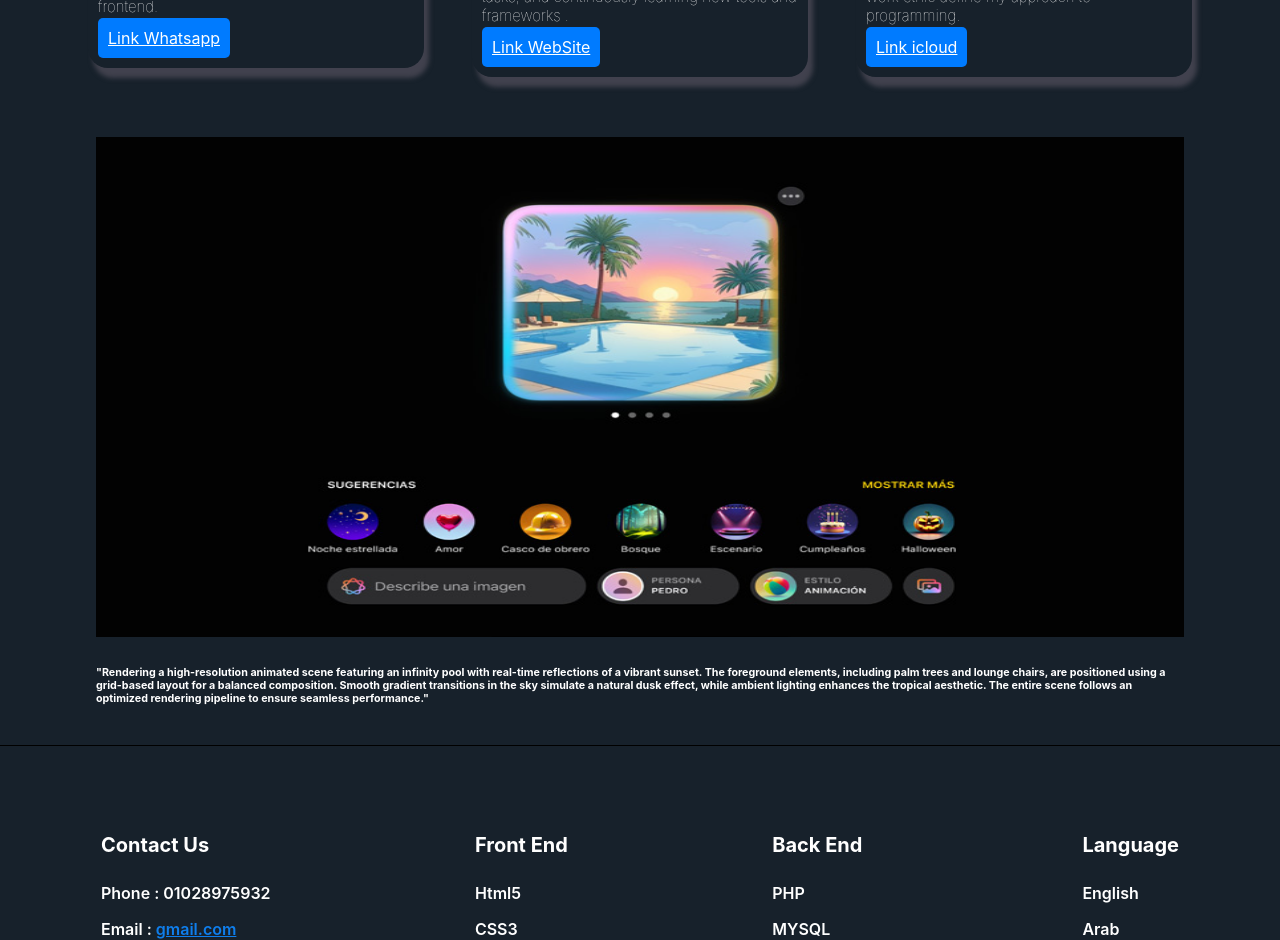
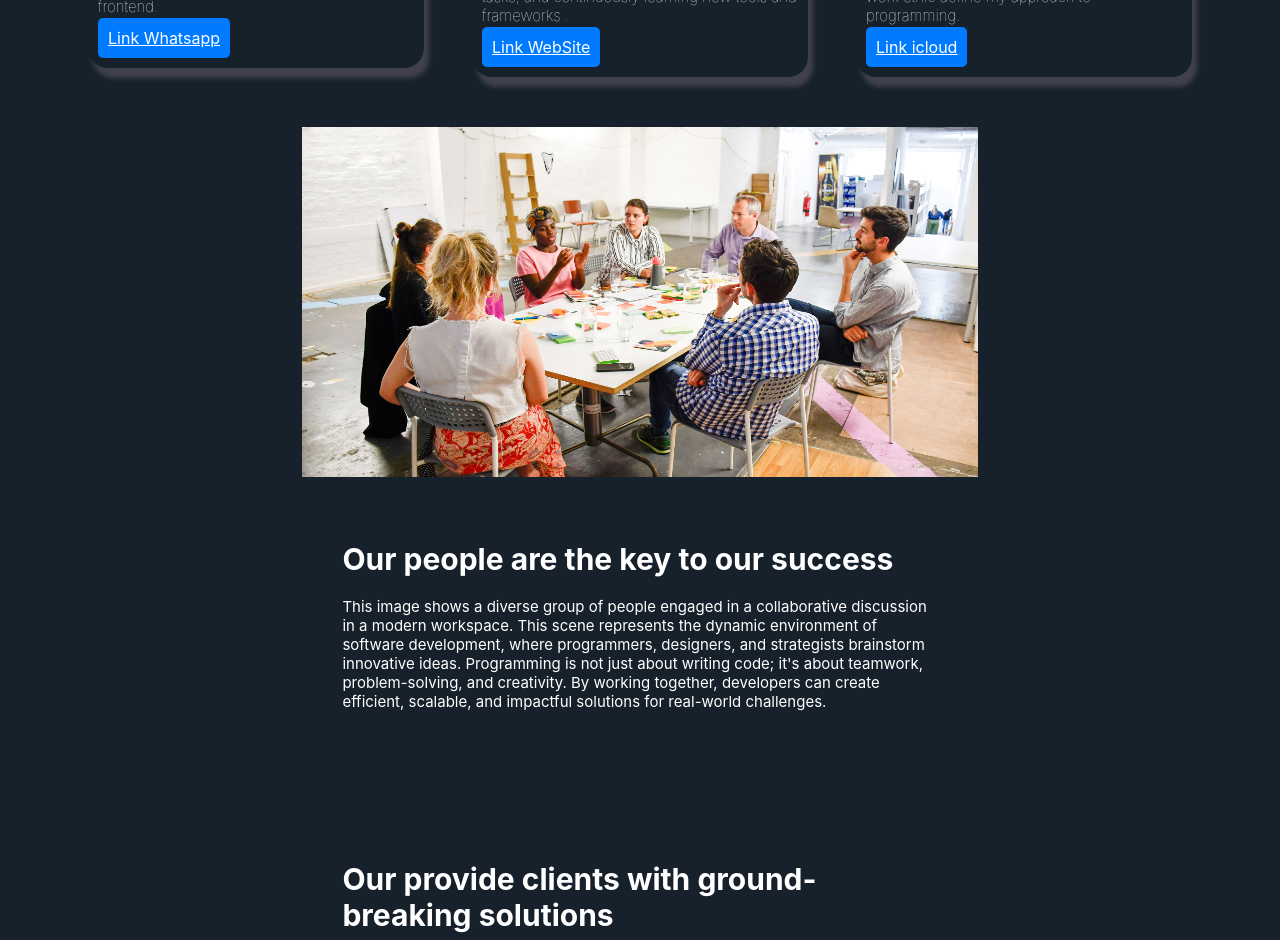
Before and after one commit to amirsalama2002/amir-salama-front, a React (Create React App) app: page / in a window 1280 px wide. Shown: the part 1860-2800 px from the top of the page. Built offline with nearby package versions, Linux system fonts and the light colour scheme.

Commit message:
amir salama hassan falcon

```diff
--- a/src/Footer/Footer.css
+++ b/src/Footer/Footer.css
@@ -2,7 +2,7 @@
     padding: 10px 0;
     bottom: 0;
     width: 100%;
-    border-top: 1px solid black;
+    border-top: 1px solid rgb(174, 160, 160);
   }
   .footer .footername{
     width: 85%;
--- a/src/Home/Fot.css
+++ b/src/Home/Fot.css
@@ -1,8 +1,28 @@
 .fot{
-    width: 85%;
-    margin:40px auto;
+   margin: 30px 0px;
+}
+.fot .fot2{
+    display: flex;
+    justify-content: space-between;
+    align-items: center;
+    flex-wrap: wrap;
+}
+.fot .fot2 .fot3{
+    width: 42.2rem;
+    margin: auto;
+}
+.fot .fot2 .fot3 .fot4{
+    padding: 40px;
+}
+.fot .fot2 .fot3 .fot4 h1{
+    font-size: 30px;
+    font-weight: bold;
+}
+.fot .fot2 .fot3 .fot4 h4{
+    font-size: 15px;
+    font-weight: 400;
 }
 .fot img{
     width: 100%;
-    height:500px;
+    height: 350px;
 }
--- a/src/Home/Fot.jsx
+++ b/src/Home/Fot.jsx
@@ -3,8 +3,19 @@ import './Fot.css';
 export default function Fot() {
   return (
     <div className='fot'>
-        <img src="/imgs/image_playground__rh6qekwpnvum_large.jpg" alt="falcon" />
-        <h6>"Rendering a high-resolution animated scene featuring an infinity pool with real-time reflections of a vibrant sunset. The foreground elements, including palm trees and lounge chairs, are positioned using a grid-based layout for a balanced composition. Smooth gradient transitions in the sky simulate a natural dusk effect, while ambient lighting enhances the tropical aesthetic. The entire scene follows an optimized rendering pipeline to ensure seamless performance."</h6>
+        <div className="fot2">
+            <div className="fot3">
+
+        <img src="/imgs/Unpack-AR19-WPP.jpg" alt="falcon" />
+            </div>
+            <div className="fot3">
+                <div className="fot4">
+
+               <h1>Our people are the key to our success</h1>
+               <h4>This image shows a diverse group of people engaged in a collaborative discussion in a modern workspace. This scene represents the dynamic environment of software development, where programmers, designers, and strategists brainstorm innovative ideas. Programming is not just about writing code; it's about teamwork, problem-solving, and creativity. By working together, developers can create efficient, scalable, and impactful solutions for real-world challenges.</h4>
+                </div>
+        </div>
+        </div>
     </div>
   )
 }
--- a/src/Home/Home.jsx
+++ b/src/Home/Home.jsx
@@ -3,6 +3,7 @@ import Heder from "./Heder";
 import Contact from "./Contact";
 import Folder from "./Folder";
 import Fot from "./Fot";
+import Loop from "./Loop";
 function Home(){
     return(
         <div className="Home">
@@ -10,6 +11,7 @@ function Home(){
             <Contact/>
             <Folder/>
             <Fot/>
+            <Loop/>
         </div>
     )
 }
--- /dev/null
+++ b/src/Home/Loop.css
@@ -0,0 +1,28 @@
+.loop{
+    margin: 30px 0px;
+ }
+ .loop .loop2{
+     display: flex;
+     justify-content: space-between;
+     align-items: center;
+     flex-wrap: wrap;
+ }
+ .loop .loop2 .loop3{
+     width: 42.2rem;
+     margin: auto;
+ }
+ .loop .loop2 .loop3 .loop4{
+     padding: 40px;
+ }
+ .loop .loop2 .loop3 .loop4 h1{
+     font-size: 30px;
+     font-weight: bold;
+ }
+ .loop .loop2 .loop3 .loop4 h4{
+     font-size: 15px;
+     font-weight: 400;
+ }
+ .loop img{
+     width: 100%;
+     height: 350px;
+ }
--- /dev/null
+++ b/src/Home/Loop.jsx
@@ -0,0 +1,22 @@
+import './Loop.css';
+
+export default function Loop() {
+  return (
+    <div className='loop'>
+        <div className="loop2">
+
+            <div className="loop3">
+                <div className="loop4">
+
+               <h1>Our   provide clients with ground-breaking solutions</h1>
+               <h4>This image captures a behind-the-scenes moment in a virtual production studio, where technology and creativity come together. Programming plays a crucial role in modern filmmaking, enabling real-time rendering, CGI integration, and seamless digital effects. Developers and engineers work alongside filmmakers to create immersive environments, pushing the boundaries of storytelling through coding, artificial intelligence, and real-time graphics processing.</h4>
+                </div>
+        </div>
+        <div className="loop3">
+
+        <img src="/imgs/about2 stratpart.jpg" alt="falcon" />
+            </div>
+        </div>
+    </div>
+  )
+}
```
Also changed, not shown: public/imgs/Unpack-AR19-WPP.jpg (added), public/imgs/about2 stratpart.jpg (added).
